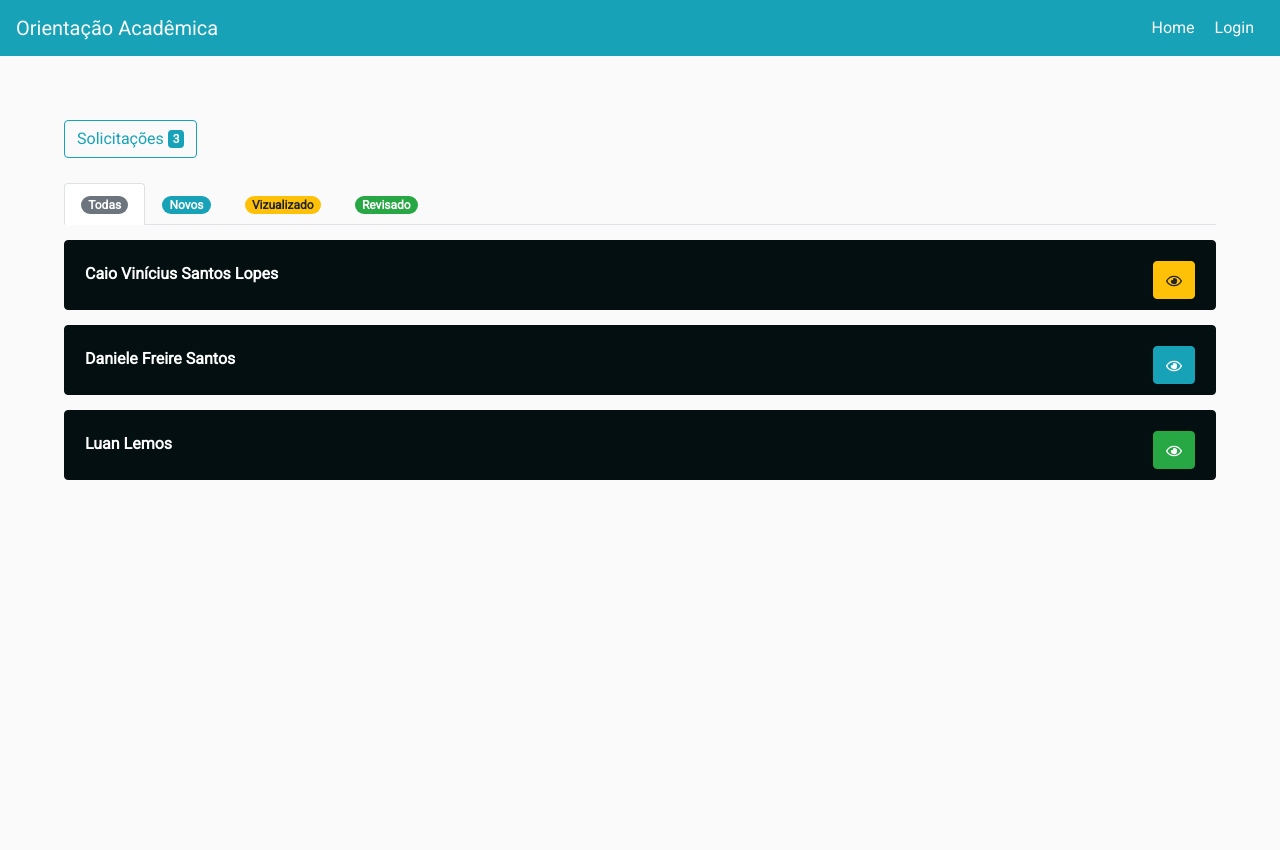
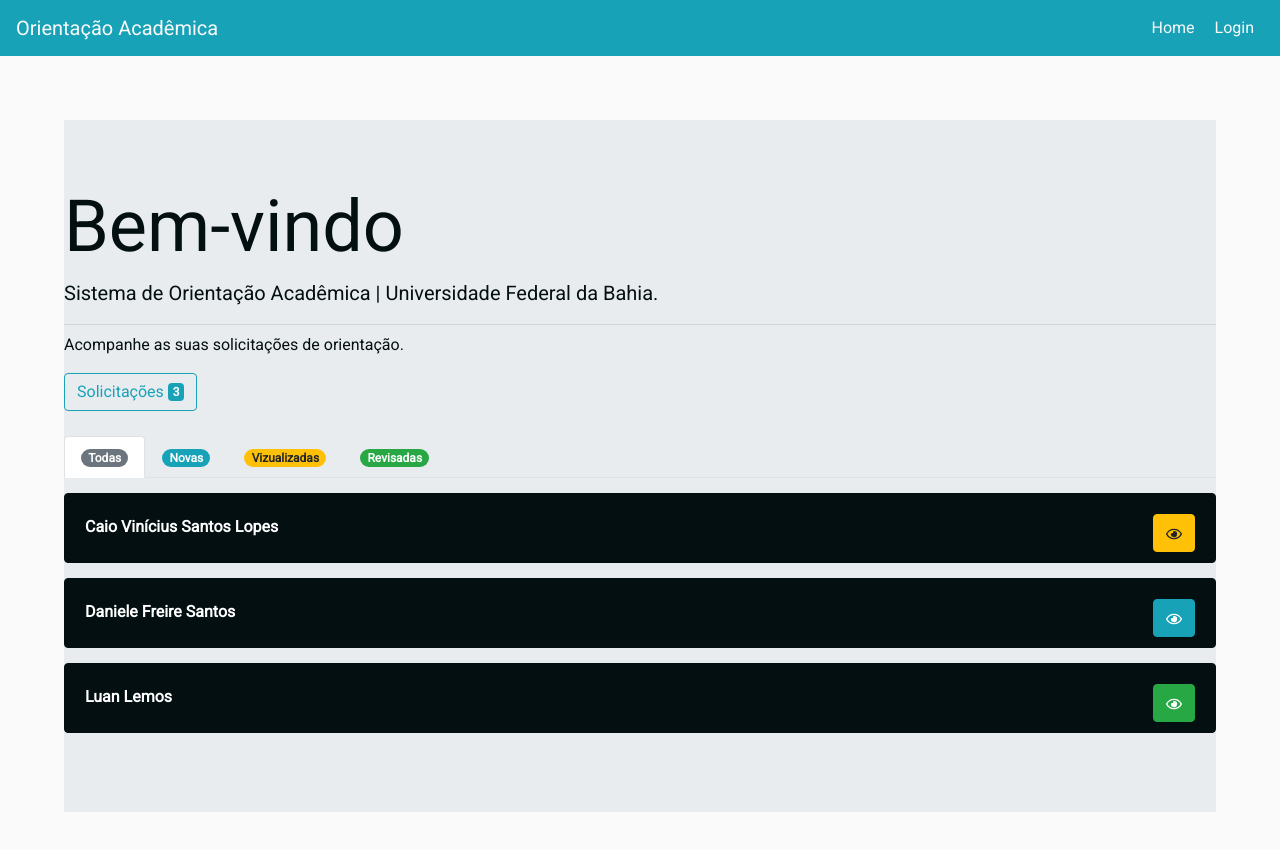
Before and after one commit to caiovinisl/orientacao-academica, a React (Create React App) app: page /professor in a window 1280 px wide. Shown: the top 850 px of the page. Before the commit the page ends 800 px from the top, so only its background shows below. Built offline with nearby package versions, Linux system fonts and the light colour scheme.

Commit message:
atualizado rota de alunos e acrescentado cpf aos forms

```diff
--- a/src/App.js
+++ b/src/App.js
@@ -5,6 +5,7 @@ import Cadastro from './components/Cadastro';
 import ResetPassword from './components/ResetPassword';
 import Professor from './components/Professor';
 import Aluno from './components/Aluno';
+import Solicitacao from './components/Aluno/solicitacao.js';
 import {
   Navbar,
   NavbarBrand,
@@ -44,6 +45,9 @@ function App() {
             <Route exact path="/aluno">
               <Aluno />
             </Route>
+            <Route exact path="/solicitacao">
+              <Solicitacao />
+            </Route>
             <Route exact path="/cadastro">
               <Cadastro />
             </Route>
--- a/src/components/Aluno/index.js
+++ b/src/components/Aluno/index.js
@@ -5,57 +5,23 @@ import {
     FormGroup,
     Label,
     Input,
+    Jumbotron
 } from 'reactstrap';
+import {
+  Link
+} from "react-router-dom";
 
 const Aluno = () => (
     <div className="App">
-    <Form>
-        <FormGroup>
-          <Label for="nome">Nome</Label>
-          <Input type="text" name="nome" id="nome" placeholder="Coloque aqui seu nome" />
-        </FormGroup>
-        <FormGroup>
-          <Label for="matrícula">Matrícula</Label>
-          <Input type="text" name="matrícula" id="matrícula" placeholder="Coloque aqui sua matrícula" />
-        </FormGroup>
-        <FormGroup>
-          <Label for="semestre">Semestre de ingressso</Label>
-          <Input type="text" name="semestre" id="semestre" placeholder="Coloque aqui seu semestre" />
-        </FormGroup>
-        <FormGroup>
-          <Label for="cr">CR</Label>
-          <Input type="text" name="cr" id="cr" placeholder="Coloque aqui seu CR" />
-        </FormGroup>
-        <FormGroup>
-          <Label for="trabalho">Você está estagiando ou trabalhando?</Label>
-          <Input type="select" name="trabalho" id="trabalho">
-            <option>Sim</option>
-            <option>Não</option>
-          </Input>
-        </FormGroup>
-        <FormGroup>
-          <Label for="trabalho">Você está participando de alguma Iniciação Científica ou extensão?</Label>
-          <Input type="select" name="extensao" id="extensao">
-            <option>Sim</option>
-            <option>Não</option>
-          </Input>
-        </FormGroup>
-        <FormGroup>
-          <Label for="materias">Monte sua grade do semestre</Label>
-          <Input type="select" name="materias" id="materias" multiple>
-            <option>1</option>
-            <option>2</option>
-            <option>3</option>
-            <option>4</option>
-            <option>5</option>
-          </Input>
-        </FormGroup>
-        <FormGroup>
-          <Label for="comentarios">Comentário</Label>
-          <Input type="textarea" name="text" id="exampleText" />
-        </FormGroup>
-        <Button color="info">Enviar</Button>
-      </Form>
+    <Jumbotron fluid>
+        <h1 className="display-3">Bem-vindo</h1>
+        <p className="lead">Sistema de Orientação Acadêmica | Universidade Federal da Bahia.</p>
+        <hr className="my-2" />
+        <p>Acompanhe as suas solicitações de orientação.</p>
+        <p className="lead">
+          <Button color="info"><Link to="/solicitacao">Nova solicitação</Link></Button>
+        </p>
+      </Jumbotron>
   </div>
 )
 
--- /dev/null
+++ b/src/components/Aluno/solicitacao.js
@@ -0,0 +1,62 @@
+import React from 'react';
+import {
+    Button,
+    Form,
+    FormGroup,
+    Label,
+    Input,
+} from 'reactstrap';
+
+const Solicitacao = () => (
+    <div className="App">
+    <Form>
+        <FormGroup>
+          <Label for="nome">Nome</Label>
+          <Input type="text" name="nome" id="nome" placeholder="Coloque aqui seu nome" />
+        </FormGroup>
+        <FormGroup>
+          <Label for="matrícula">Matrícula</Label>
+          <Input type="text" name="matrícula" id="matrícula" placeholder="Coloque aqui sua matrícula" />
+        </FormGroup>
+        <FormGroup>
+          <Label for="semestre">Semestre de ingressso</Label>
+          <Input type="text" name="semestre" id="semestre" placeholder="Coloque aqui seu semestre" />
+        </FormGroup>
+        <FormGroup>
+          <Label for="cr">CR</Label>
+          <Input type="text" name="cr" id="cr" placeholder="Coloque aqui seu CR" />
+        </FormGroup>
+        <FormGroup>
+          <Label for="trabalho">Você está estagiando ou trabalhando?</Label>
+          <Input type="select" name="trabalho" id="trabalho">
+            <option>Sim</option>
+            <option>Não</option>
+          </Input>
+        </FormGroup>
+        <FormGroup>
+          <Label for="trabalho">Você está participando de alguma Iniciação Científica ou extensão?</Label>
+          <Input type="select" name="extensao" id="extensao">
+            <option>Sim</option>
+            <option>Não</option>
+          </Input>
+        </FormGroup>
+        <FormGroup>
+          <Label for="materias">Monte sua grade do semestre</Label>
+          <Input type="select" name="materias" id="materias" multiple>
+            <option>1</option>
+            <option>2</option>
+            <option>3</option>
+            <option>4</option>
+            <option>5</option>
+          </Input>
+        </FormGroup>
+        <FormGroup>
+          <Label for="comentarios">Comentário</Label>
+          <Input type="textarea" name="text" id="exampleText" />
+        </FormGroup>
+        <Button color="info">Enviar</Button>
+      </Form>
+  </div>
+)
+
+export default Solicitacao;
--- a/src/components/Cadastro/index.js
+++ b/src/components/Cadastro/index.js
@@ -16,6 +16,9 @@ const Cadastro = () => (
               <Input type="text" name="user" id="user" placeholder="Nome" />
             </FormGroup>
             <FormGroup>
+              <Input type="text" name="cpf" id="cpf" placeholder="CPF" />
+            </FormGroup>
+            <FormGroup>
               <Input type="email" name="email" id="email" placeholder="Email" />
             </FormGroup>
             <FormGroup>
--- a/src/components/Login/index.js
+++ b/src/components/Login/index.js
@@ -17,7 +17,7 @@ const Login = () => (
         <Form>
           <div className="formItems">
             <FormGroup>
-              <Input type="text" name="user" id="user" placeholder="Usuário" />
+              <Input type="text" name="cpf" id="cpf" placeholder="CPF" />
             </FormGroup>
             <FormGroup className="passwordFormGroup">
               <Input type="password" name="password" id="password" placeholder="Senha" />
--- a/src/components/Professor/index.js
+++ b/src/components/Professor/index.js
@@ -11,7 +11,8 @@ import {
     CardTitle,
     Modal, ModalHeader, ModalBody, ModalFooter,
     TabContent, TabPane,
-    Nav, NavItem, NavLink, CardText, Row, Col
+    Nav, NavItem, NavLink, CardText, Row, Col,
+    Jumbotron
 } from 'reactstrap';
 import { FaRegEye } from "react-icons/fa";
 import classnames from 'classnames';
@@ -43,6 +44,11 @@ const Professor = (props) => {
 
   return (
     <div className="Professor">
+        <Jumbotron fluid>
+          <h1 className="display-3">Bem-vindo</h1>
+          <p className="lead">Sistema de Orientação Acadêmica | Universidade Federal da Bahia.</p>
+          <hr className="my-2" />
+          <p>Acompanhe as suas solicitações de orientação.</p>
           <Button className="solicitacaoButton" color="info" outline>Solicitações <Badge color="info">3</Badge></Button>
           <div>
             <Nav tabs>
@@ -59,7 +65,7 @@ const Professor = (props) => {
                   className={classnames({ active: activeTab === '2' })}
                   onClick={() => { toggleTab('2'); }}
                 >
-                <Badge href="#" color="info" pill>Novos</Badge>
+                  <Badge href="#" color="info" pill>Novas</Badge>
                 </NavLink>
               </NavItem>
               <NavItem>
@@ -67,7 +73,7 @@ const Professor = (props) => {
                   className={classnames({ active: activeTab === '3' })}
                   onClick={() => { toggleTab('3'); }}
                 >
-                <Badge href="#" color="warning" pill>Vizualizado</Badge>
+                  <Badge href="#" color="warning" pill>Vizualizadas</Badge>
                 </NavLink>
               </NavItem>
               <NavItem>
@@ -75,7 +81,7 @@ const Professor = (props) => {
                   className={classnames({ active: activeTab === '4' })}
                   onClick={() => { toggleTab('4'); }}
                 >
-                <Badge href="#" color="success" pill>Revisado</Badge>
+                  <Badge href="#" color="success" pill>Revisadas</Badge>
                 </NavLink>
               </NavItem>
             </Nav>
@@ -191,6 +197,7 @@ const Professor = (props) => {
             </Modal>
           </div>
           </div>
+        </Jumbotron>
       </div>
 );
 
```
Lines whose indentation alone changed are shown as unchanged.
